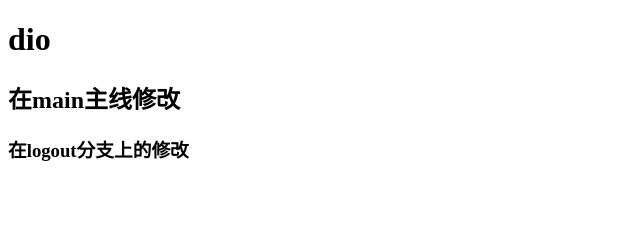
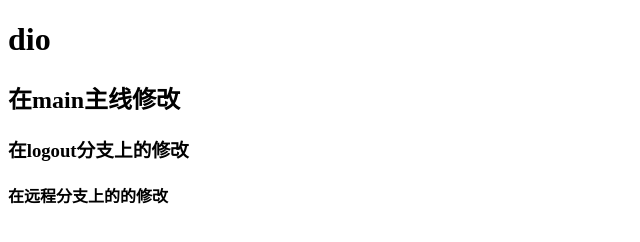
Before and after one commit to zzq9888/project2, a website: page login.html in a window 1280 px wide. Shown: the whole page, without its empty margins (0-640 px from the left). Drawn offline with Linux system fonts and the light colour scheme.

Commit message:
在远程分支上的的修改

```diff
--- a/login.html
+++ b/login.html
@@ -10,5 +10,6 @@
     <h1>dio</h1>
     <h2>在main主线修改</h2>
     <h3>在logout分支上的修改</h3>
+    <h4>在远程分支上的的修改</h4>
   </body>
 </html>
```
